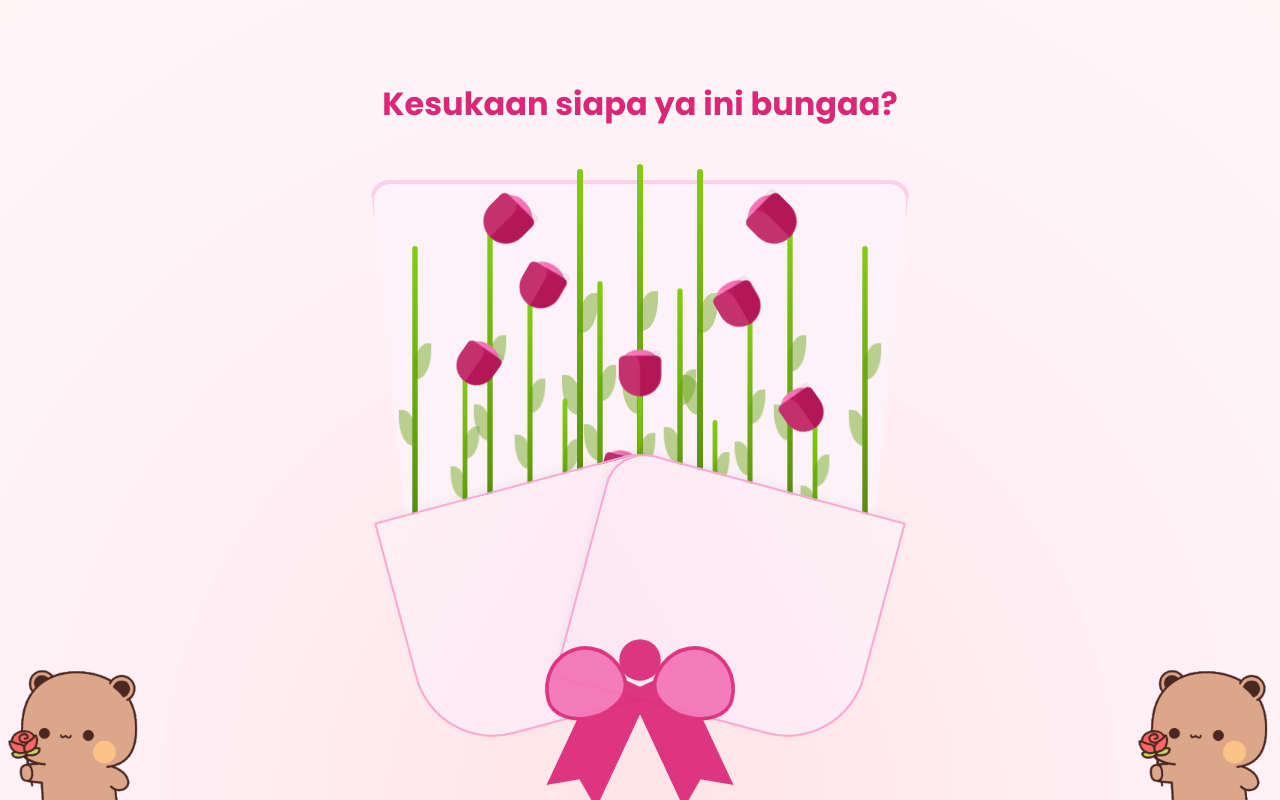
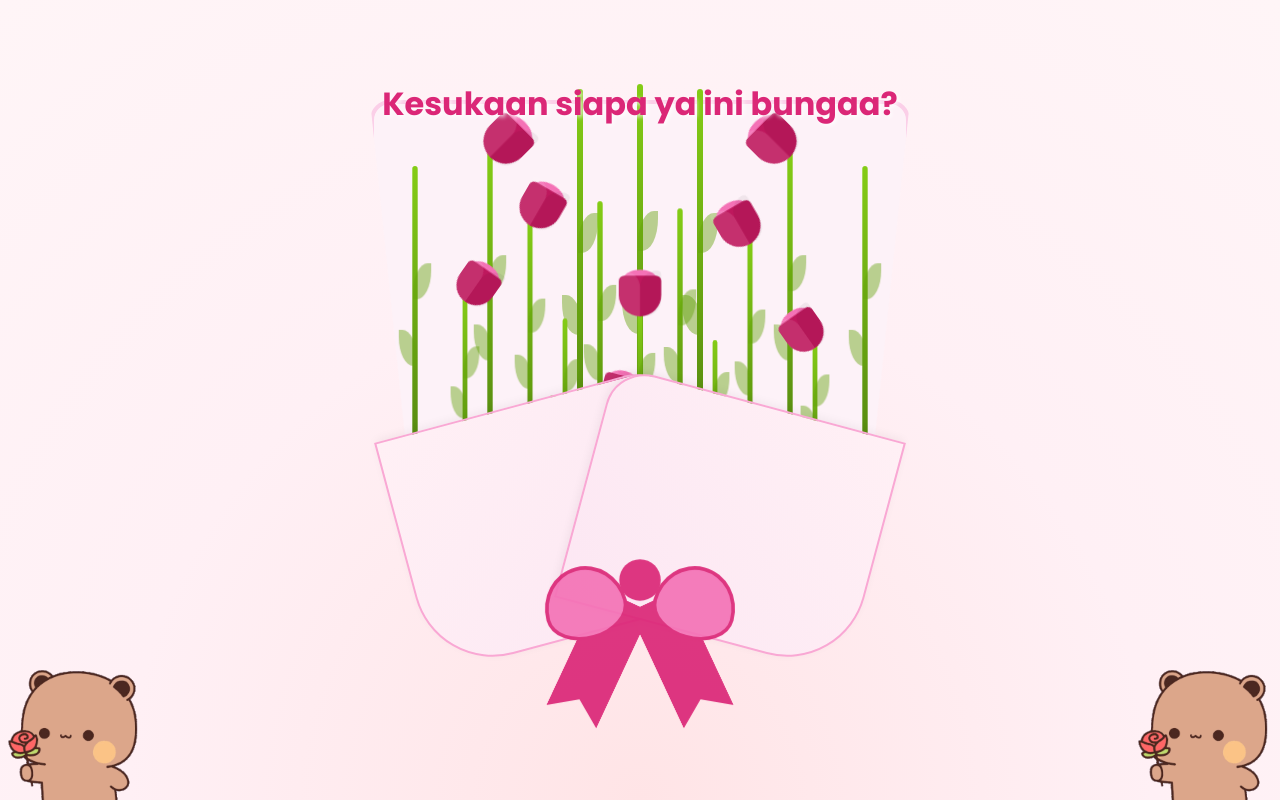
Before and after one commit to BintangAri/Buatbocil, a React (Create React App) app: page / in a window 1280 px wide. Both pictures are taken after a click on the button "Iya". Built offline with nearby package versions, Linux system fonts and the light colour scheme.

Commit message:
Fix flowet

```diff
--- a/src/FlowerStyle.css
+++ b/src/FlowerStyle.css
@@ -12,23 +12,26 @@
   background: radial-gradient(circle at center bottom, #ffe4e6, #fff0f5, #fff5f7);
 }
 
-/* CONTAINER UTAMA (DIPERAMPING) */
+/* ========================================= */
+/* CONTAINER UTAMA (POSISI DINAIKKAN LAGI) */
+/* ========================================= */
 .bouquet-container {
   position: absolute;
-  bottom: 100px;
+  /* REVISI DESKTOP: Dinaikkan jadi 180px agar pita terlihat jelas */
+  bottom: 180px;
   left: 50%;
   transform: translateX(-50%);
-  width: 500px;  /* REVISI: Dikurangi dari 600px jadi 500px */
+  width: 500px;
   height: 650px;
   pointer-events: none;
-  z-index: 10;
+  z-index: 10; /* Di bawah GIF */
 }
 
 
-/* --- BAGIAN BUCKET (DIPERAMPING) --- */
+/* --- BAGIAN BUCKET (WRAPPING PAPER) --- */
 .bucket-paper-back {
   position: absolute; bottom: 0; left: 50%; transform: translateX(-50%);
-  width: 540px; /* REVISI: Dikurangi dari 650px jadi 540px */
+  width: 540px;
   height: 520px;
   background-color: #fdf2f8; border: 4px solid #fbcfe8;
   border-radius: 20px 20px 150px 150px;
@@ -41,14 +44,14 @@
 }
 
 .bucket-paper-front-left {
-  position: absolute; bottom: 0; left: 10px; width: 60%; /* Sedikit dikurangi */ height: 100%;
+  position: absolute; bottom: 0; left: 10px; width: 60%; height: 100%;
   background: linear-gradient(135deg, #fff0f5, #fce7f3);
   border: 2px solid #f9a8d4; border-radius: 0 40px 0 80px;
   transform: rotate(-15deg); box-shadow: 2px -2px 10px rgba(0,0,0,0.05);
 }
 
 .bucket-paper-front-right {
-  position: absolute; bottom: 0; right: 10px; width: 60%; /* Sedikit dikurangi */ height: 100%;
+  position: absolute; bottom: 0; right: 10px; width: 60%; height: 100%;
   background: linear-gradient(-135deg, #fff0f5, #fce7f3);
   border: 2px solid #f9a8d4; border-radius: 40px 0 80px 0;
   transform: rotate(15deg); box-shadow: -2px -2px 10px rgba(0,0,0,0.05);
@@ -161,19 +164,20 @@
 @keyframes leaf-unfurl { to { opacity: 1; } }
 
 
-/* --- RESPONSIVE MOBILE (DIPERBESAR & DINAIKKAN) --- */
+/* ========================================= */
+/* RESPONSIVE MOBILE (POSISI DINAIKKAN LAGI) */
+/* ========================================= */
 @media (max-width: 600px) {
 
-  /* Kecilkan dan atur ulang posisi container buket */
   .bouquet-container {
     width: 100%;
     height: 100%;
 
-    /* SCALE DIKURANGI SEDIKIT AGAR TIDAK PENUH KIRI KANAN */
+    /* Scale tetap */
     transform: translateX(-50%) scale(0.65);
 
-    /* REVISI: BOTTOM DINAIKKAN AGAR PITA TERLIHAT */
-    bottom: 40px;
+    /* REVISI MOBILE: Dinaikkan jadi 120px agar pita aman terlihat */
+    bottom: 120px;
 
     transform-origin: bottom center;
   }
```
